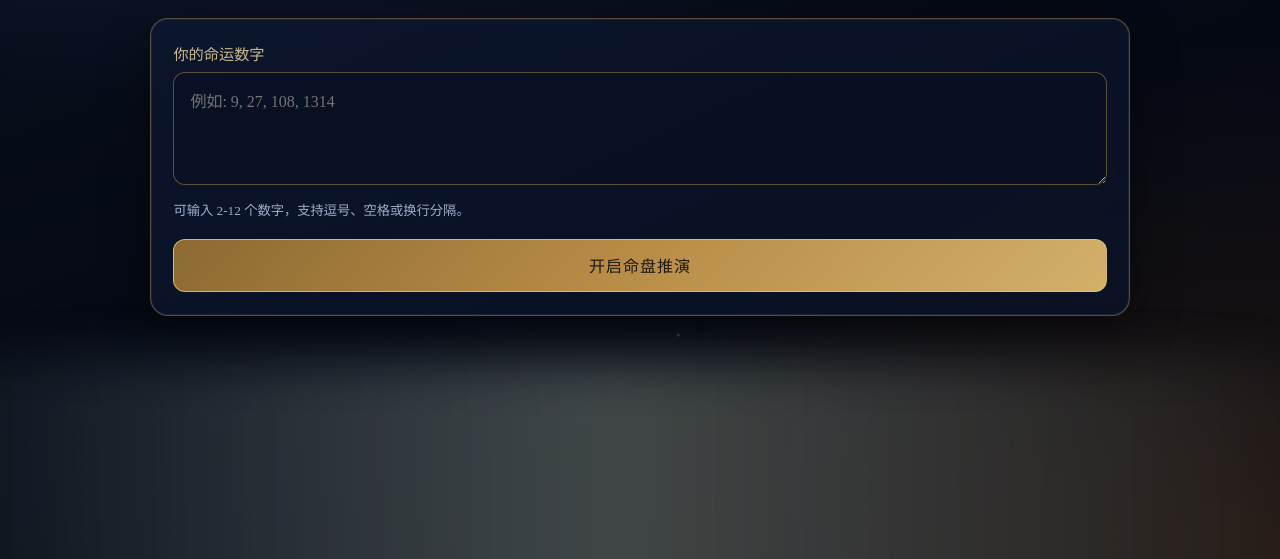
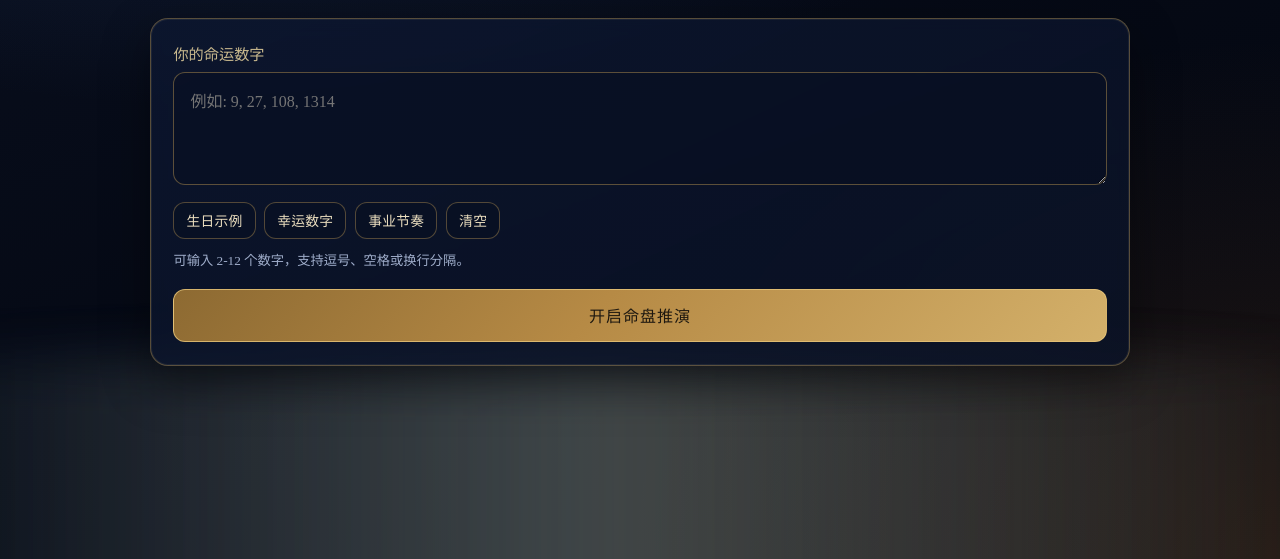
Before and after one commit to xiang-lee/NumFate, a website built with Vite: page index.html in a window 1280 px wide. Shown: the part 241-800 px from the top of the page. Built offline with nearby package versions, Linux system fonts and the light colour scheme.

Commit message:
add quick-fill number presets

```diff
--- a/src/main.js
+++ b/src/main.js
@@ -1,6 +1,7 @@
 import './style.css'
 import { formatFortuneText } from './fortune-text.js'
 import { parseInput } from './numbers.js'
+import { preset } from './presets.js'
 
 const app = document.querySelector('#app')
 
@@ -30,6 +31,12 @@ app.innerHTML = `
             required
           ></textarea>
         </div>
+        <div class="preset-row" aria-label="快速填充示例">
+          <button type="button" class="preset-btn" data-preset="birthday">生日示例</button>
+          <button type="button" class="preset-btn" data-preset="lucky">幸运数字</button>
+          <button type="button" class="preset-btn" data-preset="work">事业节奏</button>
+          <button type="button" class="preset-btn" data-preset="clear">清空</button>
+        </div>
         <p id="input-feedback" class="hint" aria-live="polite">可输入 2-12 个数字，支持逗号、空格或换行分隔。</p>
         <button type="submit" id="submit-btn">开启命盘推演</button>
       </form>
@@ -44,9 +51,14 @@ const input = document.querySelector('#numbers')
 const submitButton = document.querySelector('#submit-btn')
 const feedback = document.querySelector('#input-feedback')
 const resultCard = document.querySelector('#result')
+const presetButtons = Array.from(document.querySelectorAll('[data-preset]'))
 
 input.addEventListener('input', () => {
   renderFeedback(parseInput(input.value))
+})
+
+presetButtons.forEach((button) => {
+  button.addEventListener('click', () => applyPreset(button.dataset.preset || ''))
 })
 
 form.addEventListener('submit', async (event) => {
@@ -128,6 +140,12 @@ function renderFeedback(parsed) {
   }
 
   feedback.textContent = `已识别 ${count} 个有效数字，可以开始推演。`
+}
+
+function applyPreset(id) {
+  input.value = id === 'clear' ? '' : preset(id)
+  input.focus()
+  renderFeedback(parseInput(input.value))
 }
 
 function renderFortune(data) {
--- /dev/null
+++ b/src/presets.js
@@ -0,0 +1,13 @@
+const presets = {
+  birthday: '1994, 07, 16',
+  lucky: '9, 27, 108, 1314',
+  work: '3, 8, 21, 34, 55',
+}
+
+export function preset(id) {
+  return presets[id] || ''
+}
+
+export function ids() {
+  return Object.keys(presets)
+}
--- a/src/style.css
+++ b/src/style.css
@@ -156,6 +156,29 @@ textarea:focus-visible {
   color: #9fadca;
 }
 
+.preset-row {
+  display: flex;
+  flex-wrap: wrap;
+  gap: 0.55rem;
+  margin-top: 0.85rem;
+}
+
+.preset-btn {
+  width: auto;
+  margin-top: 0;
+  padding: 0.45rem 0.75rem;
+  border-color: rgba(196, 158, 85, 0.4);
+  background: rgba(9, 17, 35, 0.62);
+  color: var(--ink-main);
+  font-family: 'Noto Serif SC', serif;
+  font-size: 0.86rem;
+  letter-spacing: 0.02em;
+}
+
+.preset-btn:hover {
+  box-shadow: 0 7px 18px rgba(64, 105, 168, 0.18);
+}
+
 .hint-ok {
   color: #b8d7a4;
 }
```
Also changed, not shown: tests/fortune.test.js (+8 -0 lines).
